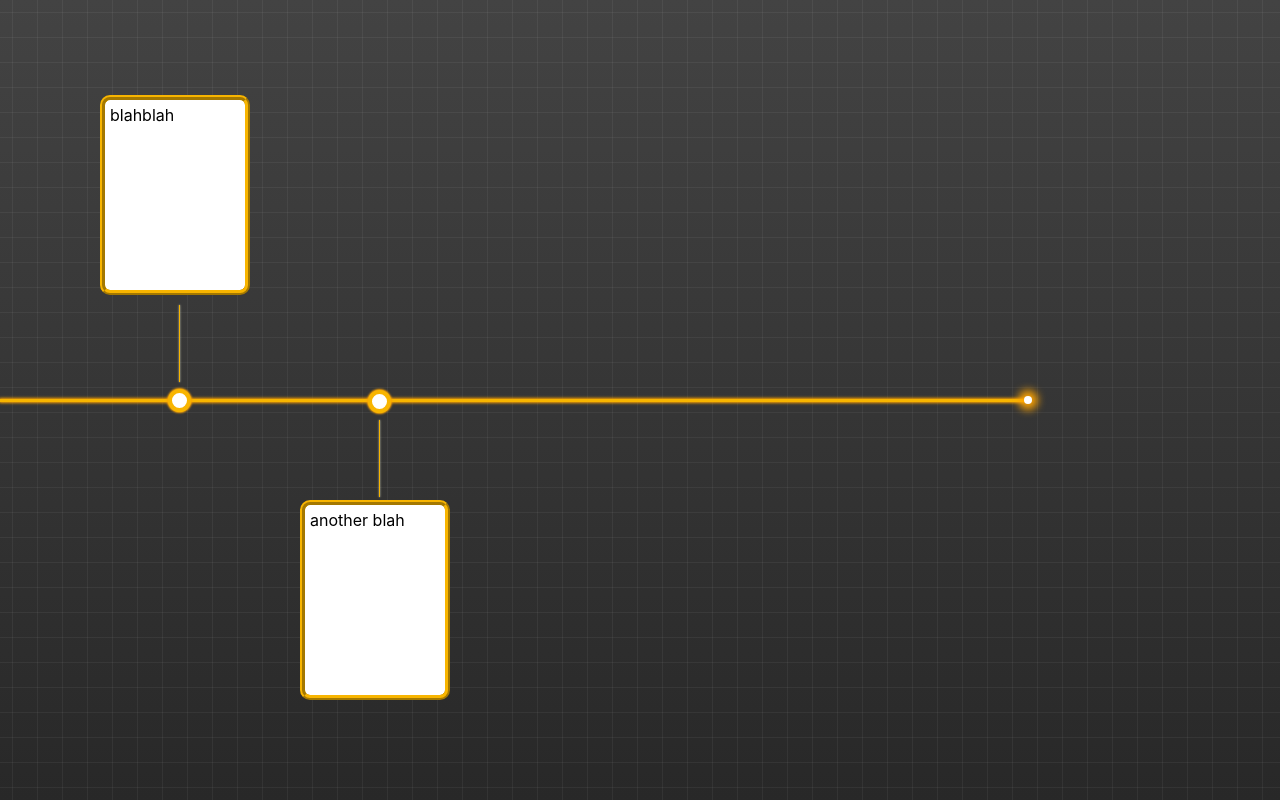
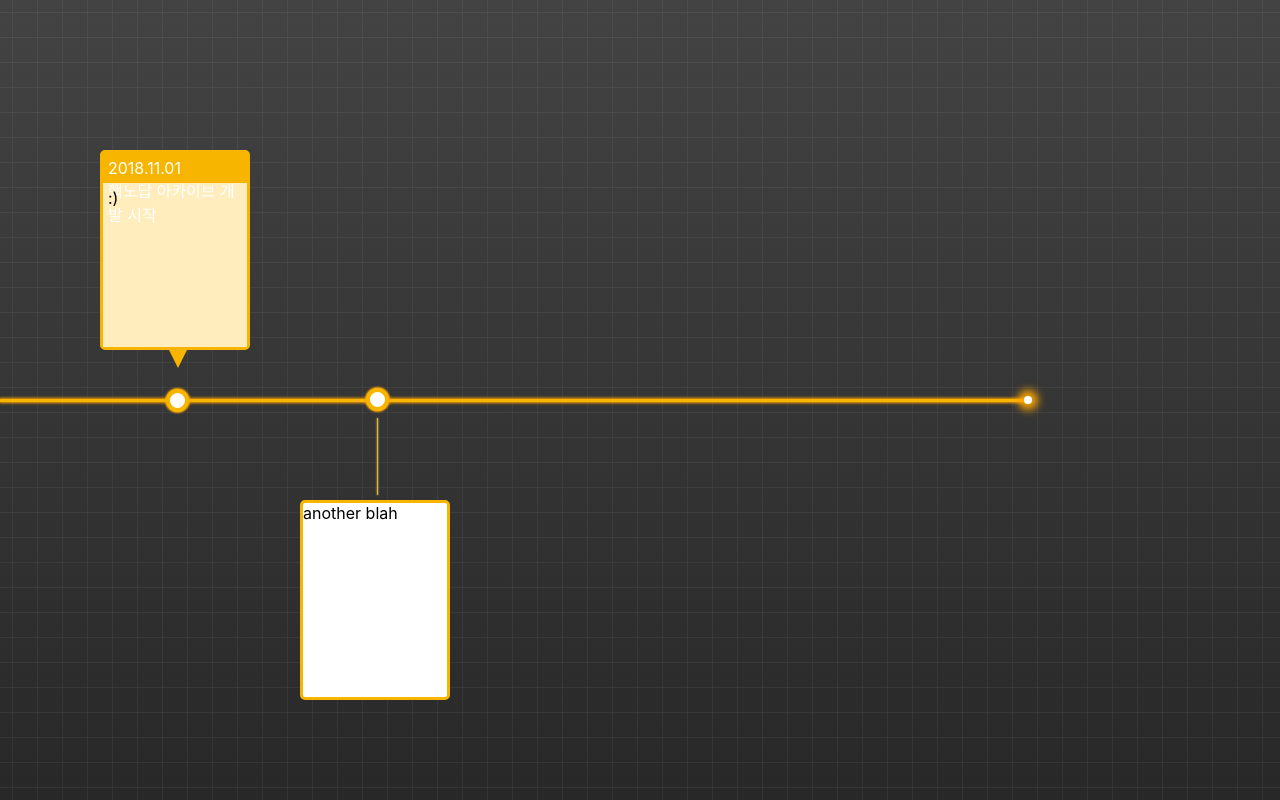
Before and after one commit to Esot3riA/hacknodap-archive, a React (Create React App) app: page / in a window 1280 px wide. Built offline with nearby package versions, Linux system fonts and the light colour scheme.

Commit message:
Renew history design

```diff
--- a/src/components/TimeLine.js
+++ b/src/components/TimeLine.js
@@ -7,7 +7,11 @@ class TimeLine extends Component {
       <div className="timeline-wrap">
         <div className="timeline">
           <div className="history-container top">
-            <div className="history">blahblah</div>
+            <div className="head">
+                <div className="date">2018.11.01</div>
+                <div className="title">핵노답 아카이브 개발 시작</div>
+            </div>
+            <div className="body">:)</div>
           </div>
           <div className="history-container bottom">
             <div className="history">another blah</div>
--- a/src/components/TimeLine.scss
+++ b/src/components/TimeLine.scss
@@ -47,26 +47,45 @@
       position: absolute;
       width: 150px;
       height: 200px;
-      padding: 5px;
       background-color: white;
-      border: 5px ridge #f8b500;
-      border-radius: 10px;
+      border: 3px solid #f8b500;
+      border-radius: 5px;
+
+      .head {
+        height: 30px;
+        background-color: #f8b500;
+        padding: 5px;
+
+        .date {
+          color: white;
+        }
+
+        .title {
+          color: white;
+          font-size: 12pt;
+        }
+      }
+
+      .body {
+        height: 164px;
+        background-color: #ffedbd;
+        padding: 5px;
+      }
     }
 
     .top {
-      top: calc(50% - 305px);
+      top: calc(50% - 250px);
       left: 100px;  // state-calculated value
 
       // connection line
       &::before {
         content: '';
         position: absolute;
-        width: 1px;
-        height: 77px;
-        top: 205px;
-        left: 74px;
-        background-color: #f8b500;
-        box-shadow: 0 0 2px 0 lightgoldenrodyellow;
+        top: 195px;
+        left: 65px;
+        border: medium solid white;
+        border-width: 20px 10px 0 10px;
+        border-color: #f8b500 transparent transparent transparent;
       }
 
       // history circle
@@ -75,7 +94,7 @@
         position: absolute;
         width: 15px;
         height: 15px;
-        top: 289px;
+        top: 236px;
         left: 63px;
         background-color: white;
         border: 4px solid #f8b500;
```
